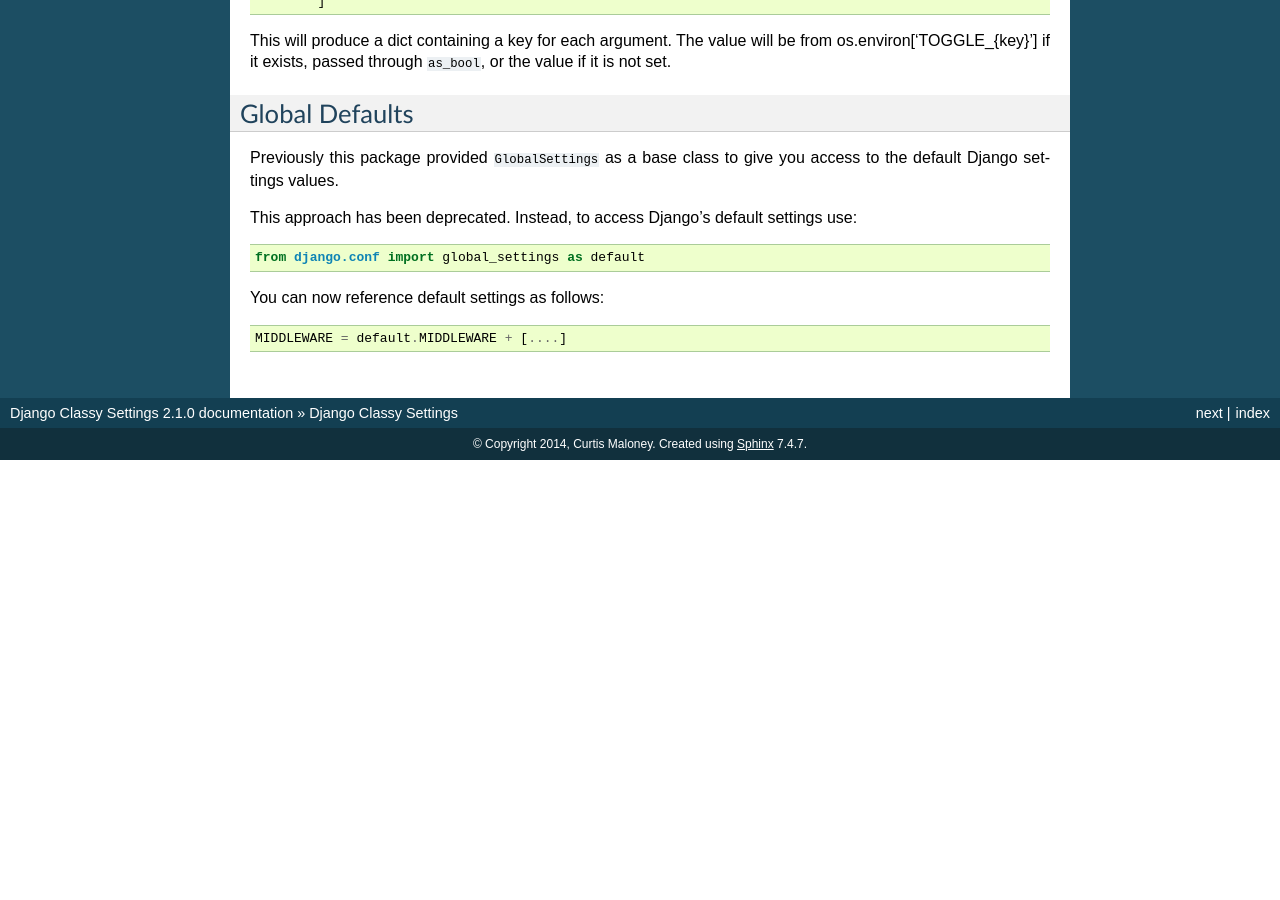
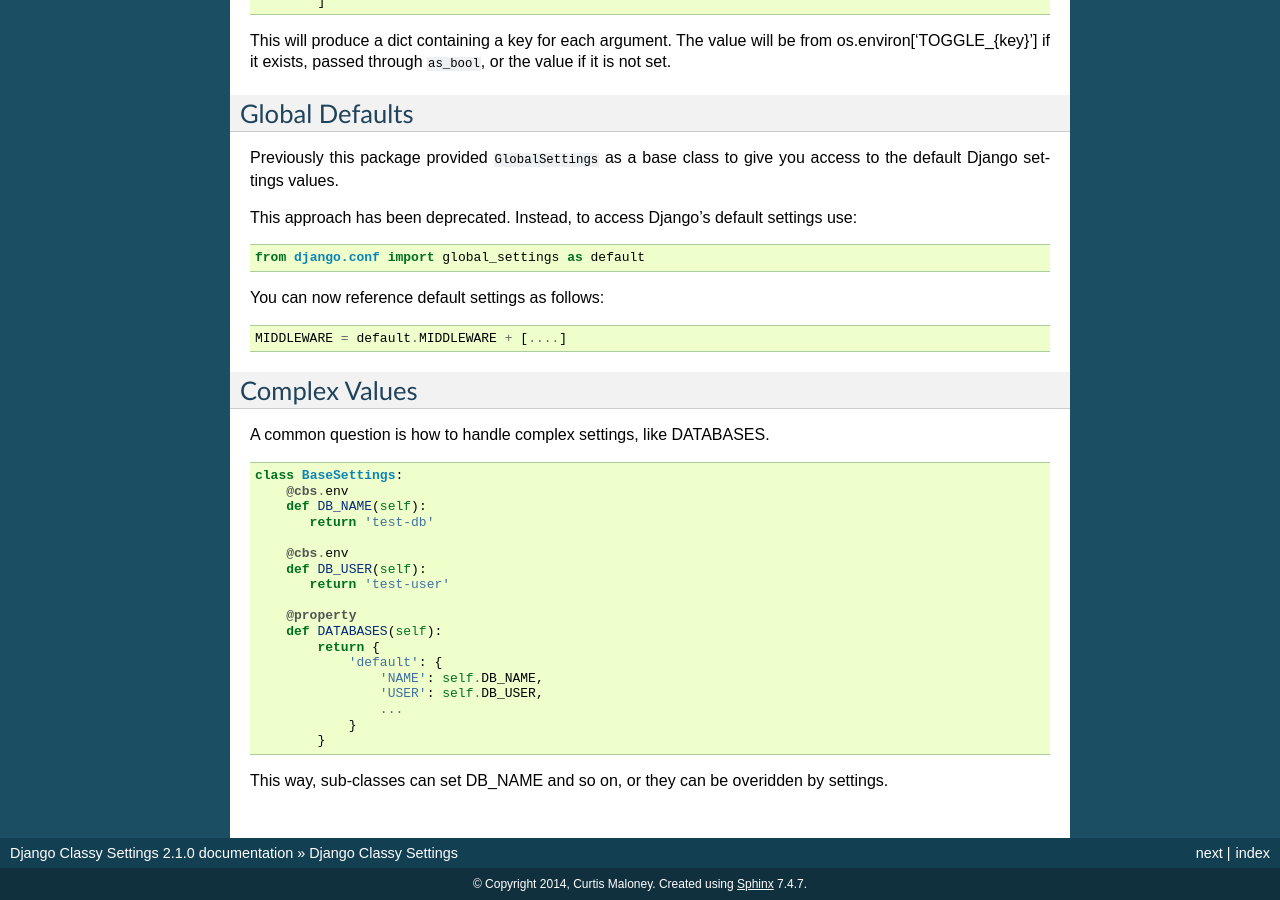
Before and after one commit to funkybob/django-classy-settings, a Sphinx documentation site: the page built from docs/index.rst, in a window 1280 px wide and 900 px high, scrolled down 3542 px. Built offline with Sphinx 7.4.7, drawn with Linux system fonts in a browser that asks for light colours; before the commit the page ends 4002 px from its top, so only the background shows below that.

Commit message:
Add notes about complex settings

```diff
--- a/docs/index.rst
+++ b/docs/index.rst
@@ -231,3 +231,34 @@
 .. code-block:: python
 
    MIDDLEWARE = default.MIDDLEWARE + [....]
+
+
+Complex Values
+--------------
+
+A common question is how to handle complex settings, like DATABASES.
+
+
+.. code-block:: python
+
+   class BaseSettings:
+       @cbs.env
+       def DB_NAME(self):
+          return 'test-db'
+
+       @cbs.env
+       def DB_USER(self):
+          return 'test-user'
+
+       @property
+       def DATABASES(self):
+           return {
+               'default': {
+                   'NAME': self.DB_NAME,
+                   'USER': self.DB_USER,
+                   ...
+               }
+           }
+
+This way, sub-classes can set DB_NAME and so on, or they can be overidden by
+settings.
```
